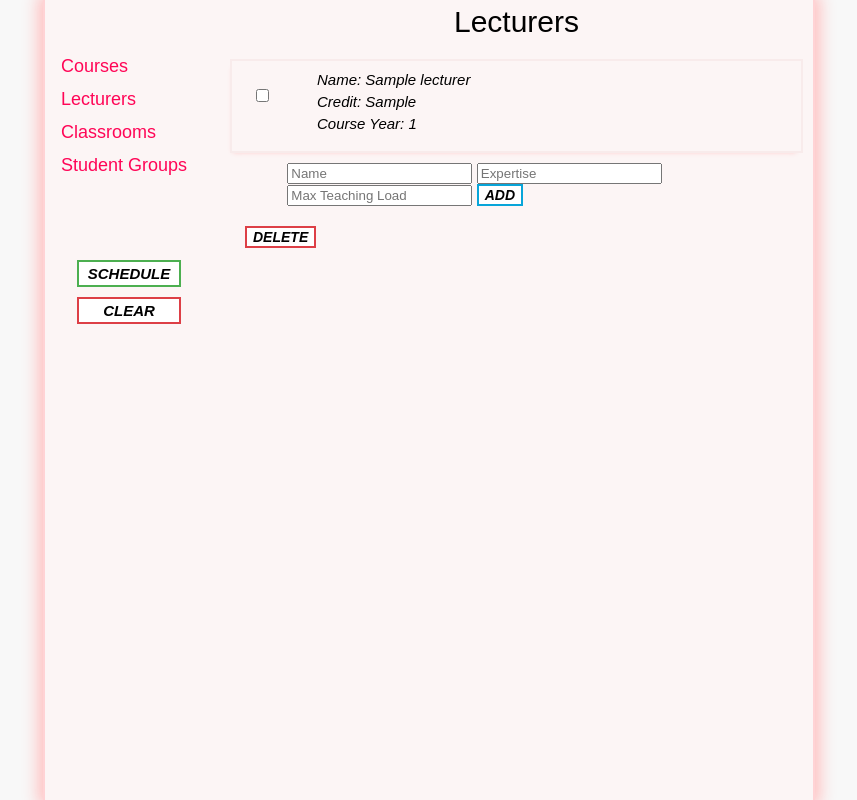
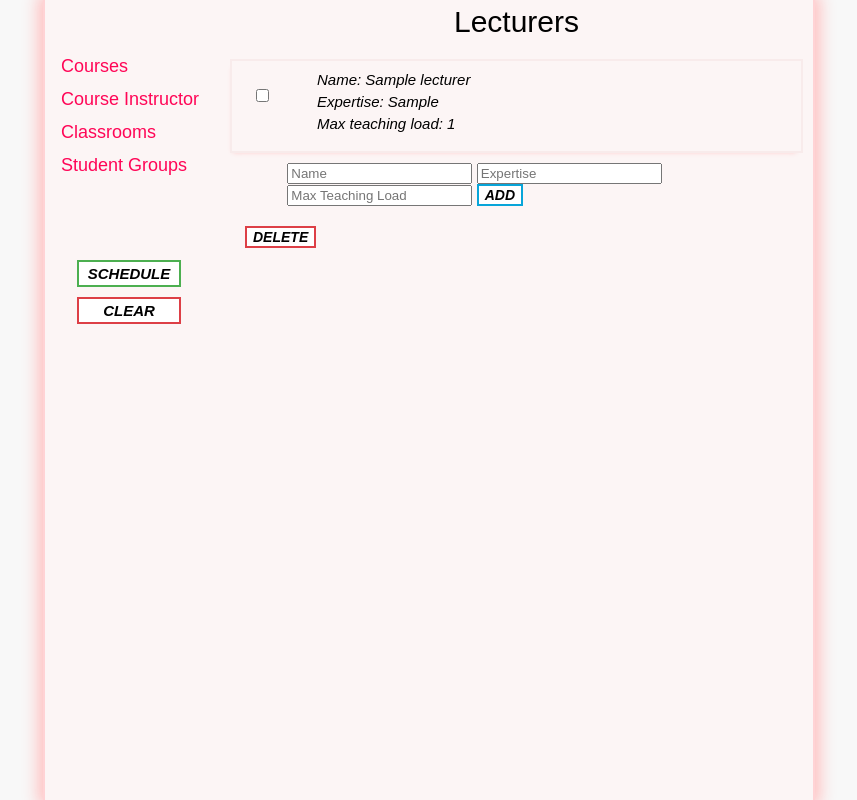
Before and after one commit to mirzabob/timetable-scheduling, a Django app: page /lecturers/ in a window 1280 px wide. Shown: the whole page, without its empty margins (211-1068 px from the left). Run offline with Django 3.2, Linux system fonts and the light colour scheme; tables that the repository leaves empty hold one stand-in row (values such as "Sample post").

Commit message:
typo fix in 'lecturers' frontend

```diff
--- a/catalog/templates/base.html
+++ b/catalog/templates/base.html
@@ -177,7 +177,7 @@
         <div class="sidenav">
             <div class="options">
                 <a href="/courses">Courses</a>
-                <a href="/lecturers">Lecturers</a>
+                <a href="/lecturers">Course Instructor</a>
                 <a href="/classrooms">Classrooms</a>
                 <a href="/studentGroups">Student Groups</a>
             </div>
--- a/catalog/templates/lecturers.html
+++ b/catalog/templates/lecturers.html
@@ -11,8 +11,8 @@
             </div>
             <div class="details">
                 <ul>Name: {{lecturer.name}}</ul>
-                <ul>Credit: {{lecturer.expertise}}</ul>
-                <ul>Course Year: {{lecturer.max_teaching_load}}</ul>
+                <ul>Expertise: {{lecturer.expertise}}</ul>
+                <ul>Max teaching load: {{lecturer.max_teaching_load}}</ul>
             </div>
         </div>
     {% endfor %}
```
